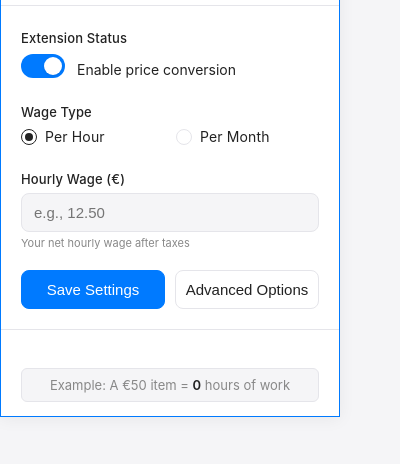
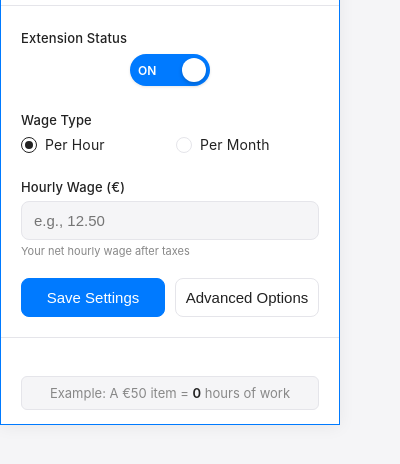
Before and after one commit to dimosthenisav/consumed, a browser extension: page popup.html in a window 400 px wide. Shown: the part 70-534 px from the top of the page. Drawn offline with Linux system fonts and the light colour scheme.

Commit message:
Enhance toggle switch - bigger size with ON/OFF text directly on toggle

```diff
--- a/popup.css
+++ b/popup.css
@@ -247,15 +247,15 @@ footer {
 .toggle-container {
   display: flex;
   align-items: center;
-  gap: 12px;
+  justify-content: center;
   margin-top: 8px;
 }
 
 .toggle-switch {
   position: relative;
   display: inline-block;
-  width: 44px;
-  height: 24px;
+  width: 80px;
+  height: 32px;
   cursor: pointer;
 }
 
@@ -274,20 +274,26 @@ footer {
   bottom: 0;
   background-color: #e5e5ea;
   transition: 0.3s;
-  border-radius: 24px;
+  border-radius: 32px;
+  display: flex;
+  align-items: center;
+  justify-content: space-between;
+  padding: 0 8px;
+  box-shadow: 0 1px 3px rgba(0,0,0,0.1);
 }
 
 .toggle-slider:before {
   position: absolute;
   content: "";
-  height: 18px;
-  width: 18px;
-  left: 3px;
-  bottom: 3px;
+  height: 24px;
+  width: 24px;
+  left: 4px;
+  bottom: 4px;
   background-color: white;
   transition: 0.3s;
   border-radius: 50%;
-  box-shadow: 0 1px 3px rgba(0,0,0,0.1);
+  box-shadow: 0 2px 4px rgba(0,0,0,0.2);
+  z-index: 2;
 }
 
 .toggle-switch input:checked + .toggle-slider {
@@ -295,13 +301,32 @@ footer {
 }
 
 .toggle-switch input:checked + .toggle-slider:before {
-  transform: translateX(20px);
+  transform: translateX(48px);
 }
 
-.toggle-label {
-  font-size: 14px;
-  font-weight: 400;
-  color: #222;
+.toggle-text-on,
+.toggle-text-off {
+  font-size: 12px;
+  font-weight: 600;
+  color: #666;
+  z-index: 1;
+  transition: 0.3s;
+}
+
+.toggle-switch input:checked + .toggle-slider .toggle-text-on {
+  color: white;
+}
+
+.toggle-switch input:checked + .toggle-slider .toggle-text-off {
+  color: transparent;
+}
+
+.toggle-switch input:not(:checked) + .toggle-slider .toggle-text-on {
+  color: transparent;
+}
+
+.toggle-switch input:not(:checked) + .toggle-slider .toggle-text-off {
+  color: #666;
 }
 
 @media (max-width: 350px) {
--- a/popup.html
+++ b/popup.html
@@ -19,9 +19,11 @@
         <div class="toggle-container">
           <label class="toggle-switch">
             <input type="checkbox" id="extensionToggle" checked>
-            <span class="toggle-slider"></span>
+            <span class="toggle-slider">
+              <span class="toggle-text-on">ON</span>
+              <span class="toggle-text-off">OFF</span>
+            </span>
           </label>
-          <span class="toggle-label">Enable price conversion</span>
         </div>
       </div>
       <div class="form-group">
```
